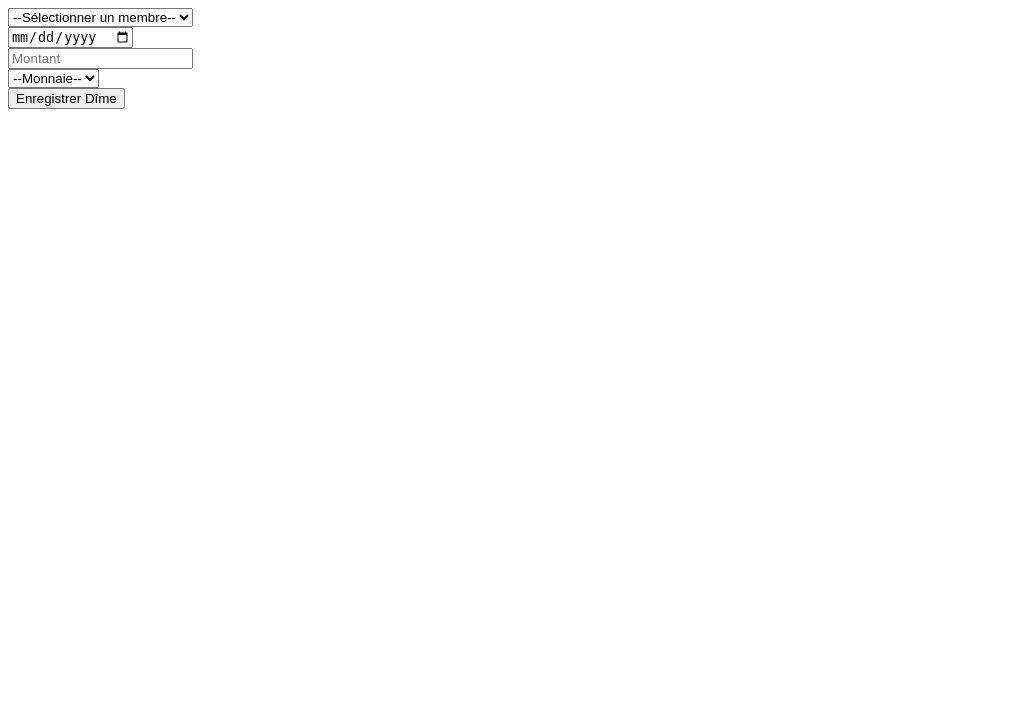
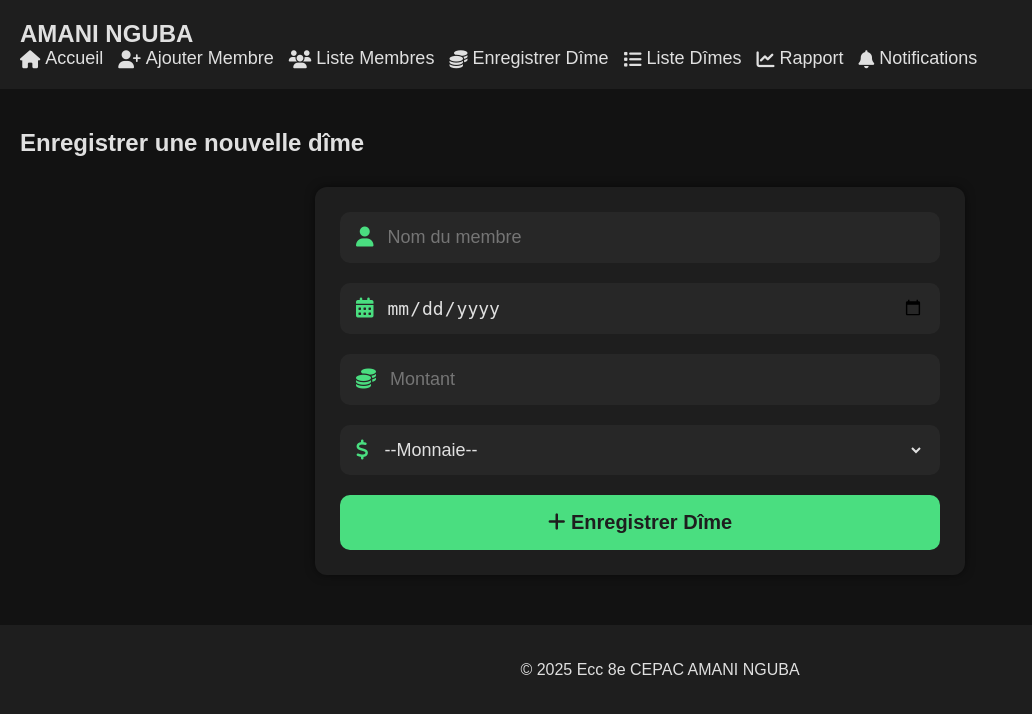
Before and after one commit to Andrebeet1/dimeamaninguba, a Flask app: page /enregistrer_dime in a window 1280 px wide. Shown: the top 714 px of the page, without its empty margins (0-1032 px from the left). Run offline with Flask 3, Linux system fonts and the light colour scheme; the visitor is signed in with stand-in values (Sample User, id 1).

Commit message:
Update enregistrer_dime.html

```diff
--- a/templates/enregistrer_dime.html
+++ b/templates/enregistrer_dime.html
@@ -1,16 +1,21 @@
+{% extends 'base.html' %}
+{% block title %}Enregistrer Dîme{% endblock %}
+{% block content %}
+<h2>Enregistrer une nouvelle dîme</h2>
+
 <form id="dimeForm" class="formulaire" method="POST" action="{{ url_for('enregistrer_dime') }}">
     <div class="input-group">
         <i class="fas fa-user"></i>
-        <select name="membre_id" required>
-            <option value="">--Sélectionner un membre--</option>
+        <input list="membresList" name="membre_nom" placeholder="Nom du membre" autocomplete="on" required>
+        <datalist id="membresList">
             {% for membre in membres %}
-            <option value="{{ membre.id }}">{{ membre.nom }} {{ membre.postnom }}</option>
+            <option value="{{ membre.nom }} {{ membre.postnom }}">
             {% endfor %}
-        </select>
+        </datalist>
     </div>
     <div class="input-group">
         <i class="fas fa-calendar-alt"></i>
-        <input type="date" name="date" required>
+        <input type="date" name="date" placeholder="Date" required>
     </div>
     <div class="input-group">
         <i class="fas fa-coins"></i>
@@ -18,21 +23,96 @@
     </div>
     <div class="input-group">
         <i class="fas fa-dollar-sign"></i>
-        <select name="monnaie" required id="monnaieSelect">
+        <select name="monnaie" required>
             <option value="">--Monnaie--</option>
             <option value="FC">FC</option>
             <option value="USD">USD</option>
         </select>
     </div>
-    <div class="input-group" id="tauxChangeGroup" style="display:none;">
-        <i class="fas fa-exchange-alt"></i>
-        <input type="number" step="0.01" name="taux_change" placeholder="Taux de change pour FC">
-    </div>
     <button type="submit"><i class="fas fa-plus"></i> Enregistrer Dîme</button>
 </form>
 
-<script>
-document.getElementById("monnaieSelect").addEventListener("change", function() {
-    document.getElementById("tauxChangeGroup").style.display = this.value === "FC" ? "flex" : "none";
-});
-</script>
+<div id="message">
+    {% with messages = get_flashed_messages() %}
+        {% if messages %}
+            {% for msg in messages %}
+                <p style="color: {% if 'Erreur' in msg %}#F87171{% else %}#4ADE80{% endif %};">{{ msg }}</p>
+            {% endfor %}
+        {% endif %}
+    {% endwith %}
+</div>
+
+<style>
+.formulaire {
+    display: flex;
+    flex-direction: column;
+    gap: 20px;
+    max-width: 600px;
+    margin: 30px auto;
+    padding: 25px;
+    background-color: #1E1E1E;
+    border-radius: 12px;
+    box-shadow: 0 0 10px rgba(0,0,0,0.5);
+}
+
+.input-group {
+    display: flex;
+    align-items: center;
+    background-color: #272727;
+    border-radius: 10px;
+    padding: 14px 16px;
+    transition: transform 0.2s, background-color 0.2s;
+}
+
+.input-group i {
+    margin-right: 12px;
+    color: #4ADE80;
+    font-size: 20px;
+}
+
+.input-group input,
+.input-group select {
+    border: none;
+    background: none;
+    color: #E0E0E0;
+    font-size: 18px;
+    width: 100%;
+}
+
+.input-group input:focus,
+.input-group select:focus {
+    outline: none;
+}
+
+.input-group:hover {
+    background-color: #333333;
+    transform: scale(1.02);
+}
+
+.formulaire button {
+    width: 100%;
+    padding: 16px;
+    border-radius: 10px;
+    border: none;
+    font-size: 20px;
+    font-weight: bold;
+    background-color: #4ADE80;
+    color: #1E1E1E;
+    cursor: pointer;
+    transition: transform 0.2s, background-color 0.2s;
+}
+
+.formulaire button:hover {
+    background-color: #22c55e;
+    transform: scale(1.05);
+}
+
+#message {
+    text-align: center;
+    margin-top: 18px;
+    font-weight: bold;
+    font-size: 17px;
+}
+</style>
+
+{% endblock %}
```
